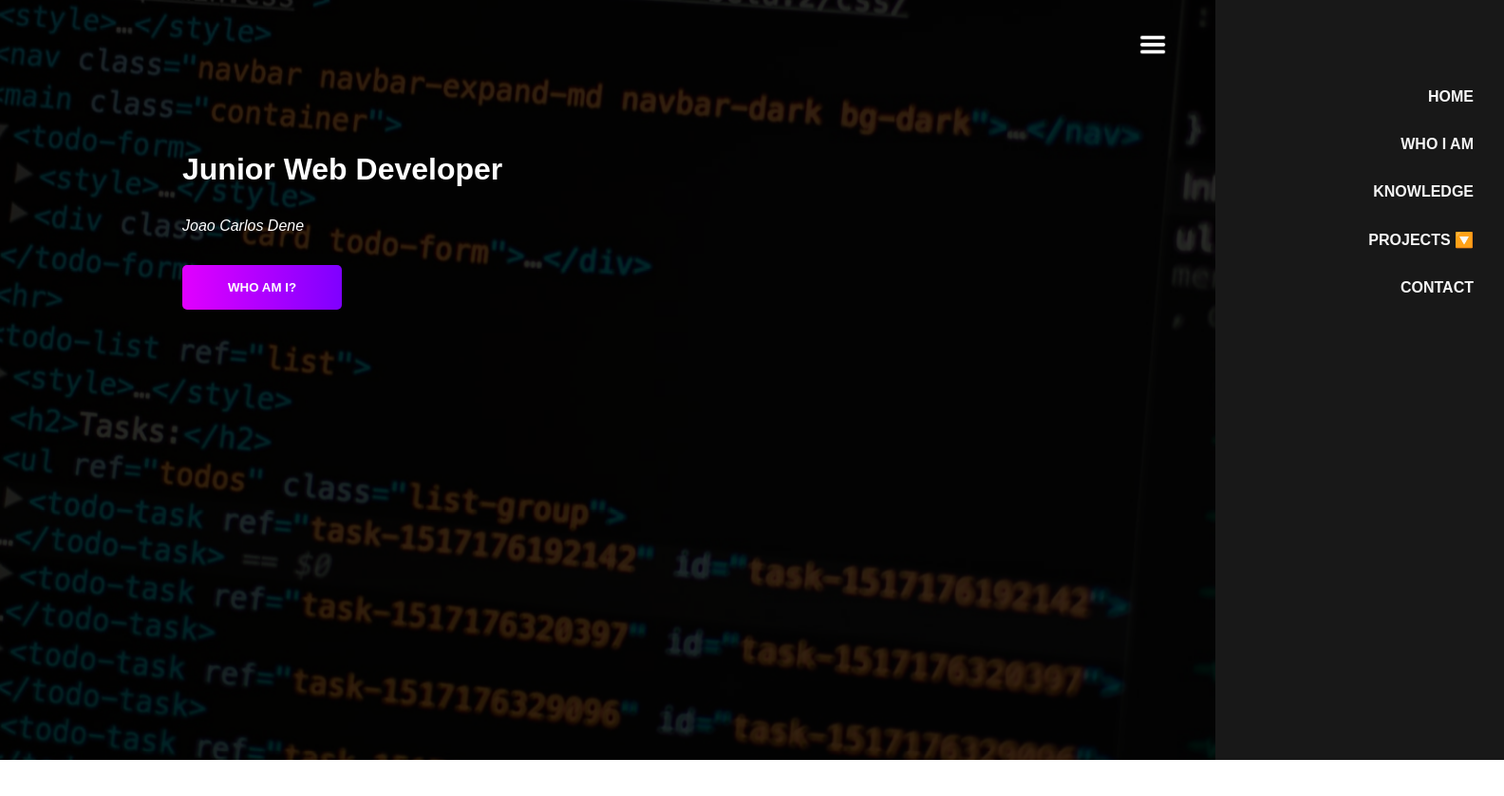
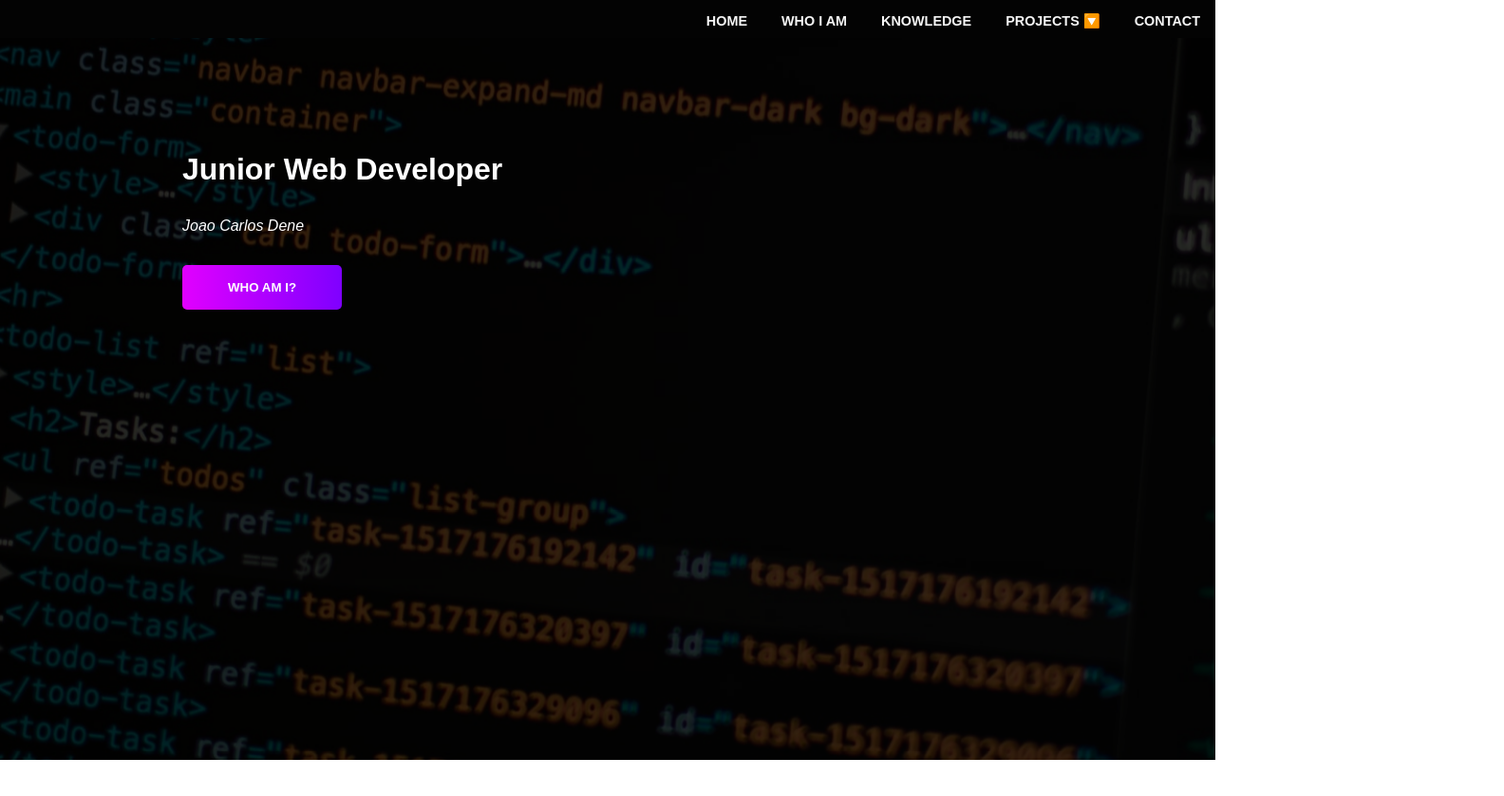
Before and after one commit to joaocarlosdene/MyPage, a plain HTML site: page index.html in a window 1280 px wide. Shown: the whole page at 95% size, 1584 px wide, since content can reach past the window. Drawn offline with nearby package versions, Linux system fonts and the light colour scheme.

Commit message:
mudanca estilo menu

```diff
--- a/index.html
+++ b/index.html
@@ -24,13 +24,8 @@
                 <a href="pages/who am i.html"><button class="button-initial">Who am i?</button></a>
             </div>
         </header>
-        <input id="menu-hamburguer" type="checkbox">
-
-        <label for="menu-hamburguer">
-            <img class="menu-imagem" src="images/menu5.jpg" alt="">
-        </label>
-        <div class="sidebar">
-            <nav>
+        <div >
+            <nav class="sidebar">
                 <ul class="menu">
                     <li class="menu-item"><a href="index.html" class="menu-link">HOME</a></li>
                     <li class="menu-item"><a href="pages/who am i.html"class="menu-link">WHO I AM</a></li>
--- a/style.css
+++ b/style.css
@@ -3,15 +3,14 @@
 *{
     margin: 0;
     padding: 0;
+    border: 0;
     list-style: none;
     text-decoration: none;
-    overflow: hidden;
 }
 header{
-    width: 100%;
+    width: 100vw;
     height: 100vh;
     background-color: rgb(0, 0, 0);
-    overflow: hidden;
 }
 .img-wrapper{
     width: 100%;
@@ -95,45 +94,27 @@ header{
     }
 
 }
+/*--------------------------MENU PRINCIPAL-------------------------------------*/
 .sidebar{
-    width: 19rem;
-    height: 100vh;
+    width: 100vw;
+    height: 5%;
+    top: 0;
     position: absolute;
-    top: 0;
-    right: -19rem;
-    background-color: black;
-    opacity: 90%;
-    overflow: hidden;
-}
+    background-color: rgb(3, 3, 3);
 
-input[type="checkbox"]{
-    display: none;
-}
-input:checked ~ .sidebar{
-    right: 0;
-}
-.menu-imagem{
-        width: 30px;
-        right: 4%;
-        top: 4%;
-        position: absolute;
-        z-index: 1;
-        cursor: pointer;
 }
 .menu{
-    position: absolute;
-    width: 100%;
-    height: 100%;
-    left: 0;
-    margin-top: 20%;
+    position: relative;
+    margin-top: 1%;
     text-align: right;
-    background-color: black;
 }
 .menu-item{
-    margin: 2rem;
-    font-size: 1rem;
+    height: 5%;
+    margin: 1rem;
+    font-size: 0.9rem;
     font-family: Arial, Helvetica, sans-serif;
     cursor: pointer;
+    display: inline;
 
 }
 
@@ -143,21 +124,25 @@ input:checked ~ .sidebar{
 .menu-link{
     color: whitesmoke;
     font-weight: bold;
-    display: block;
+
 }
 /*---------------------------------SUB MENU----------------------------------- */
 .sub-menu{
     display: none;
-    margin-right: 10%;
-    margin-top: 3%;
+    position: absolute;
+    right: 8rem;
 }
+.sub-menu li{
+    display: block;
 
+}
 .menu .menu-item ul li a{
+    display: block;
     color: whitesmoke;
     font-weight: bold;
     text-transform: uppercase;
     font-size: 0.8rem;
-    margin-top: 1rem;
+    margin-top: 0.7rem;
 }
 
 /*---------------------------------------------------------------------------------- */
```
